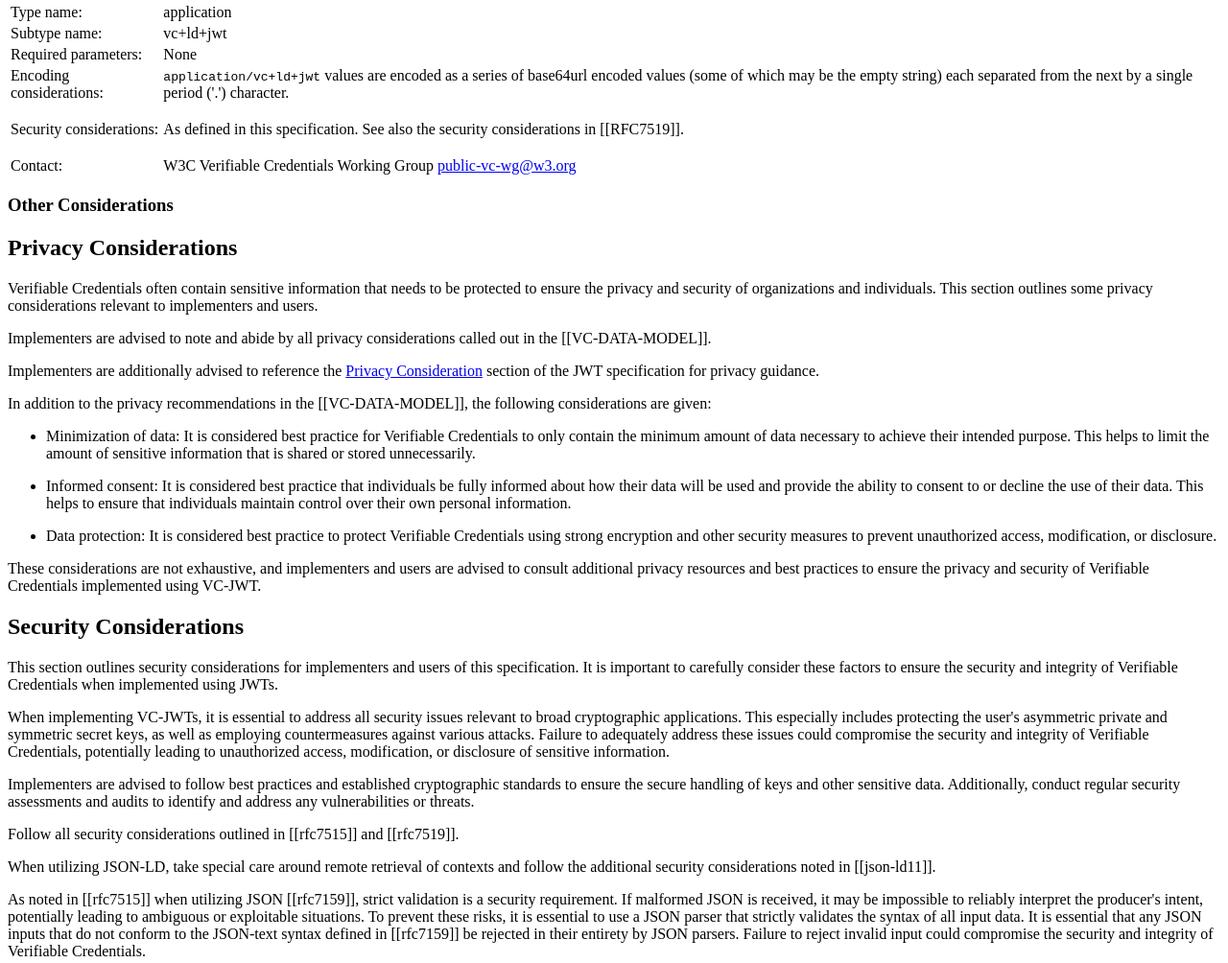
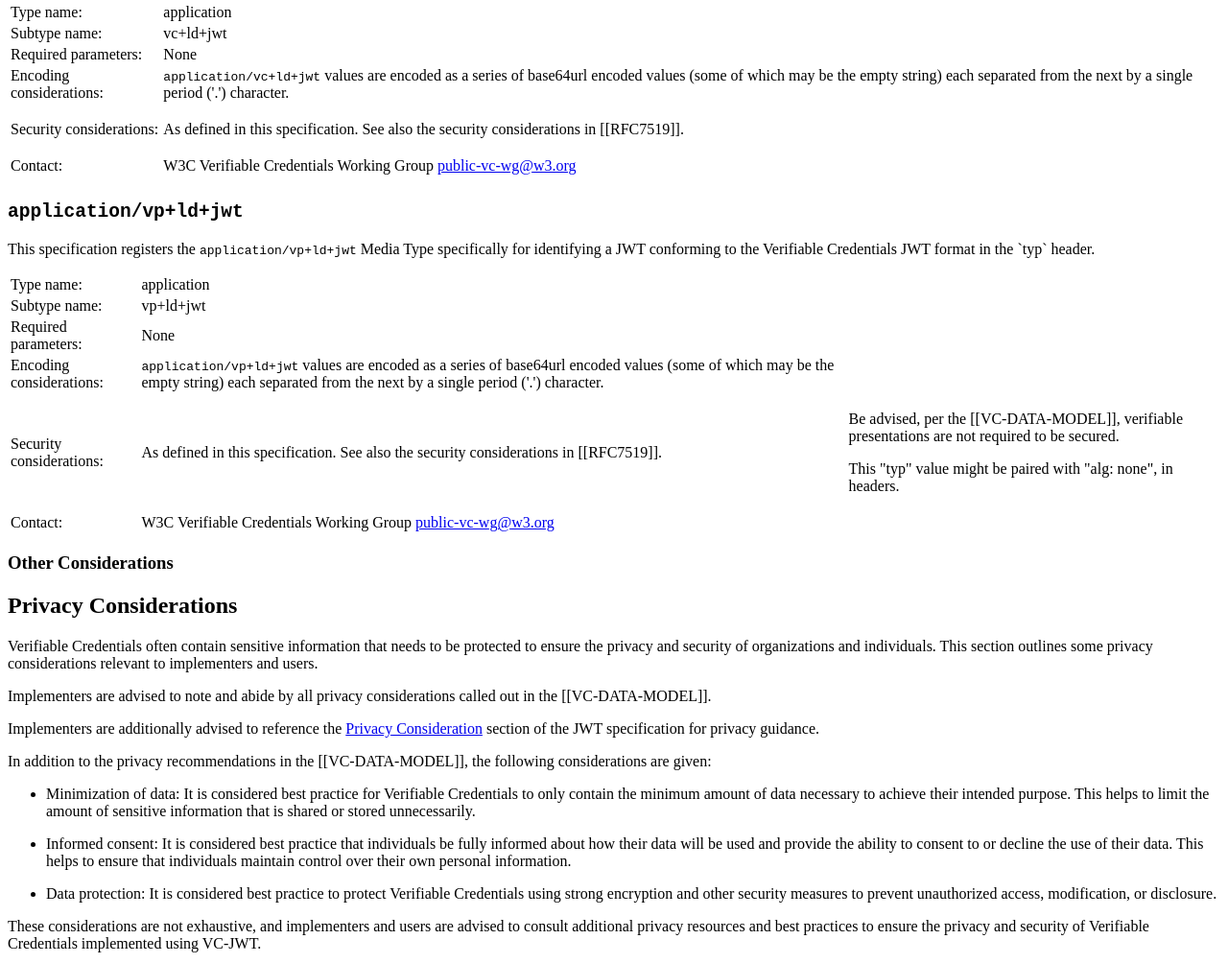
Before and after one commit to w3c/vc-jose-cose, a plain HTML site: page index.html in a window 1280 px wide. Shown: the part 3733-4737 px from the top of the page at 96% size. Drawn offline with Linux system fonts and the light colour scheme; a script that the page names is missing.

Commit message:
Request registration of vp content type

```diff
--- a/index.html
+++ b/index.html
@@ -461,6 +461,57 @@ eyJraWQiOiJ1cm46ZXhhbXBsZTpob2xkZXIja2V5LTAiLCJhbGciOiJFUzI1NiIsInR5cCI6InZwK2xk
       </tr>
     </table>
   </section>
+  <section id="vp-ld-jwt-media-type">
+    <h2><code>application/vp+ld+jwt</code></h2>
+    <p>
+      This specification registers the <code>application/vp+ld+jwt</code> Media Type specifically for
+      identifying a <a data-cite="rfc7519#section-3">JWT</a> conforming to the Verifiable Credentials JWT format in the `typ` header.
+    </p>
+    <table>
+      <tr>
+        <td>Type name: </td>
+        <td>application</td>
+      </tr>
+      <tr>
+        <td>Subtype name: </td>
+        <td>vp+ld+jwt</td>
+      </tr>
+      <tr>
+        <td>Required parameters: </td>
+        <td>None</td>
+      </tr>
+      <tr>
+        <td>Encoding considerations: </td>
+        <td>
+          <code>application/vp+ld+jwt</code> values are encoded
+          as a series of base64url encoded values (some of which may be the
+          empty string) each separated from the next by a single period
+          ('.') character.
+        </td>
+      </tr>
+      <tr>
+        <td>Security considerations: </td>
+        <td>
+          <p>As defined in this specification. See also the security considerations in [[RFC7519]].</p>
+        </td>
+        <td>
+          <p>
+            Be advised, per the [[VC-DATA-MODEL]],
+            verifiable presentations are not required to be secured.
+          </p>
+          <p>
+            This "typ" value might be paired with "alg: none", in headers.
+          </p>
+        </td>
+      </tr>
+      <tr>
+        <td>Contact: </td>
+        <td>
+          W3C Verifiable Credentials Working Group <a href="mailto:public-vc-wg@w3.org">public-vc-wg@w3.org</a>
+        </td>
+      </tr>
+    </table>
+  </section>
 </section>
 <section>
   <h3>Other Considerations</h3>
```
